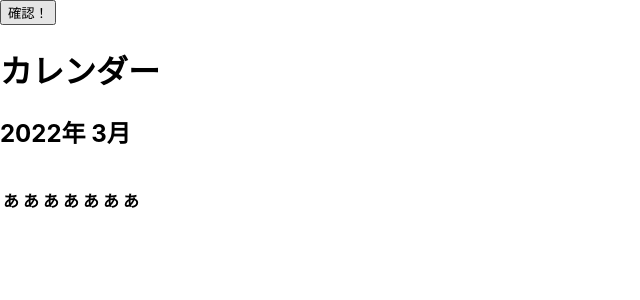
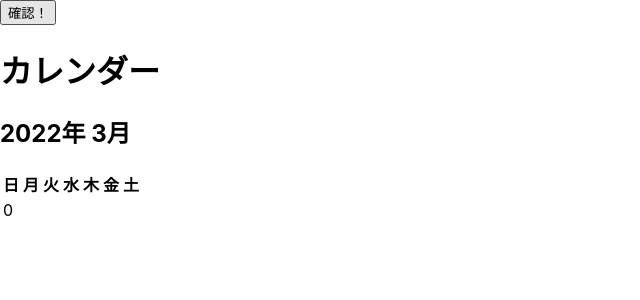
Before and after one commit to cokemaniaIIDX/Zenon, a React (Create React App) app in the folder front/: page / in a window 1280 px wide. Shown: the top 300 px of the page, without its empty margins (0-640 px from the left). Built offline with nearby package versions, Linux system fonts and the light colour scheme.

Commit message:
props受け渡しで曜日ヘッダ作成

```diff
--- a/front/src/Calendar.tsx
+++ b/front/src/Calendar.tsx
@@ -1,19 +1,16 @@
 import React from "react";
-
-interface Props {
-  item: string;
-  children: React.ReactNode;
-}
 
 const Calendar: React.VFC = () => {
 
+  const week: string[] = ["日", "月", "火", "水", "木", "金", "土"]
   const date = new Date();
+  const dayOfWeek = date.getDay();
   const year = date.getFullYear();
-  const month = date.getMonth() + 1;
+  const month = date.getMonth() + 1;  // getMonth() は 0-11 の数字で返ってくるので +1 する
 
   const Confirm = () => {
-    console.log(year)
-    console.log(typeof(year))
+    console.log(dayOfWeek)
+    console.log(typeof(dayOfWeek))
   }
 
   return (
@@ -24,30 +21,43 @@ const Calendar: React.VFC = () => {
         <h2>{year}年 {month}月</h2>
         <table>
           <thead>
-            <ListWeek />
+            <ListWeek week={week} />
           </thead>
+          <tbody>
+            <ListDays dayOfWeek={dayOfWeek} />
+          </tbody>
         </table>
       </div>
     </div>
   )
 }
 
-const ListWeek: React.VFC = () => {
+type ListWeekProps = {
+  week: string[];
+}
 
-  const week: string[] = ["日", "月", "火", "水", "木", "金", "土"]
+const ListWeek: React.VFC<ListWeekProps> = (props) => {
+
+  const weekList = props.week
 
   return (
     <tr>
-      {week.map((item, key) =>
-        <th key={key}><Week /></th>
+      {weekList.map((item, key) =>
+        <th key={key}>{item}</th>
       )}
     </tr>
   )
 }
 
-const Week: React.VFC = () => {
+type ListDaysProps = {
+  dayOfWeek: number;
+}
+
+const ListDays: React.VFC<ListDaysProps> = (props) => {
   return (
-    <p>あ</p>
+    <tr>
+      <td>{props.dayOfWeek}</td>
+    </tr>
   )
 }
 
```
